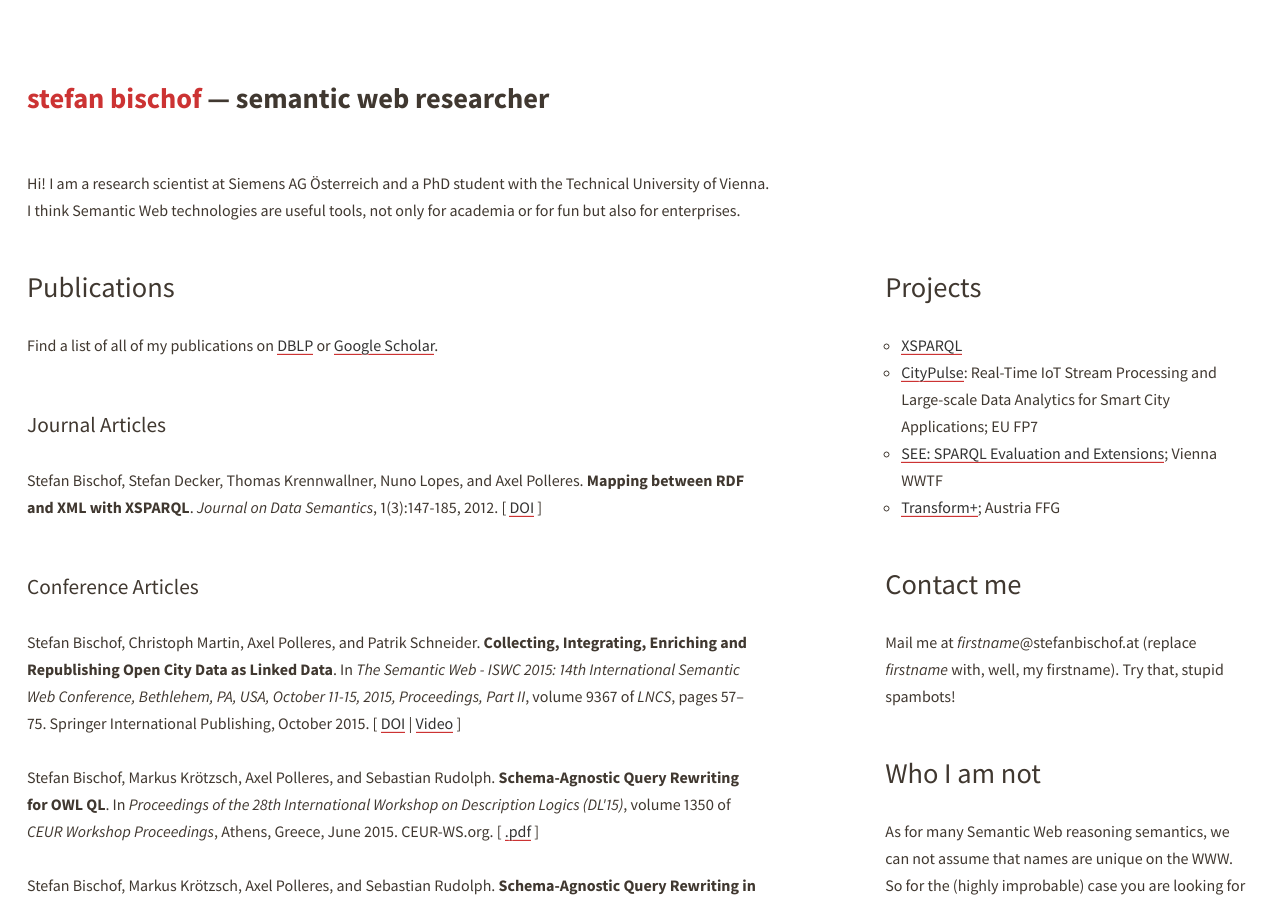
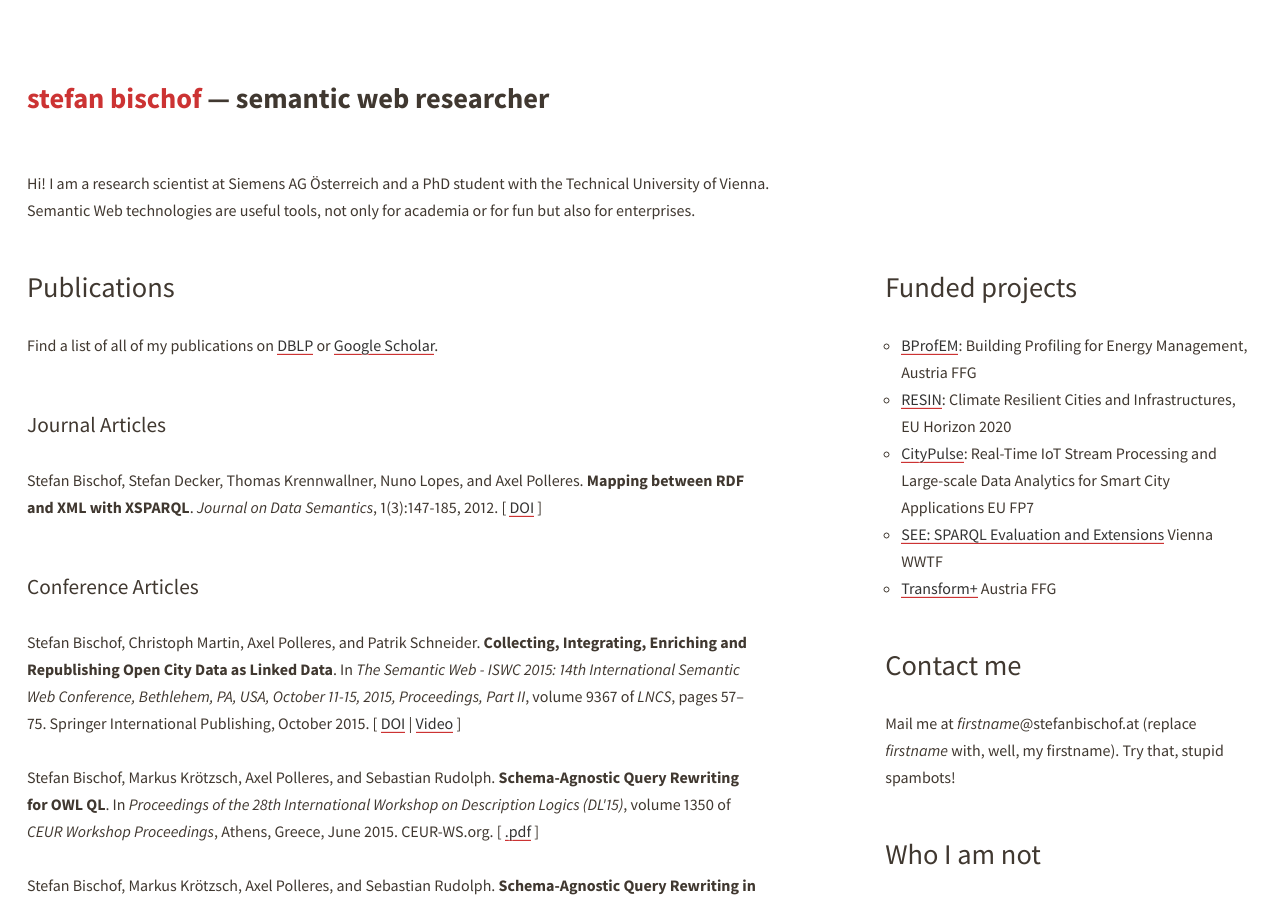
Before and after one commit to stefanbischof/stefanbischof.github.io, a Jekyll site: the page built from index.html, in a window 1280 px wide and 900 px high. Built offline with Jekyll 4.4.1, drawn with Linux system fonts in a browser that asks for light colours.

Commit message:
Update projects

```diff
--- a/index.html
+++ b/index.html
@@ -6,7 +6,7 @@
 <p>Hi! I am a research scientist at Siemens AG
 Österreich and a PhD student with the
 Technical University of Vienna.
-<br />I think Semantic Web technologies are
+<br />Semantic Web technologies are
 useful tools, not only for academia or for fun but also for enterprises.
 </p>
 <div class="row">
@@ -34,12 +34,13 @@
    </div>
 
        <div class="col4">
- <h1>Projects</h1>
+ <h1>Funded projects</h1>
   <ul>
-    <li><a href="http://sourceforge.net/projects/xsparql/">XSPARQL</a></li>
-    <li><a href="http://www.ict-citypulse.eu/">CityPulse</a>: Real-Time IoT Stream Processing and Large-scale Data Analytics for Smart City Applications; EU FP7</li>
-    <li><a href="http://www.wwtf.at/projects/research_projects/details/index.php?PKEY=2548_DE_O">SEE: SPARQL Evaluation and Extensions</a>; Vienna WWTF</li>
-    <li><a href="http://www.transform-plus.at/">Transform+</a>; Austria FFG</li>
+	  <li><a href="http://www.bprofem.org/">BProfEM</a>: Building Profiling for Energy Management, Austria FFG</li>
+	  <li><a href="http://www.resin-cities.eu">RESIN</a>: Climate Resilient Cities and Infrastructures, EU Horizon 2020</li>
+    <li><a href="http://www.ict-citypulse.eu/">CityPulse</a>: Real-Time IoT Stream Processing and Large-scale Data Analytics for Smart City Applications EU FP7</li>
+    <li><a href="http://www.wwtf.at/projects/research_projects/details/index.php?PKEY=2548_DE_O">SEE: SPARQL Evaluation and Extensions</a> Vienna WWTF</li>
+    <li><a href="http://www.transform-plus.at/">Transform+</a> Austria FFG</li>
   </ul>
 
 <h1>Contact me</h1>
```
